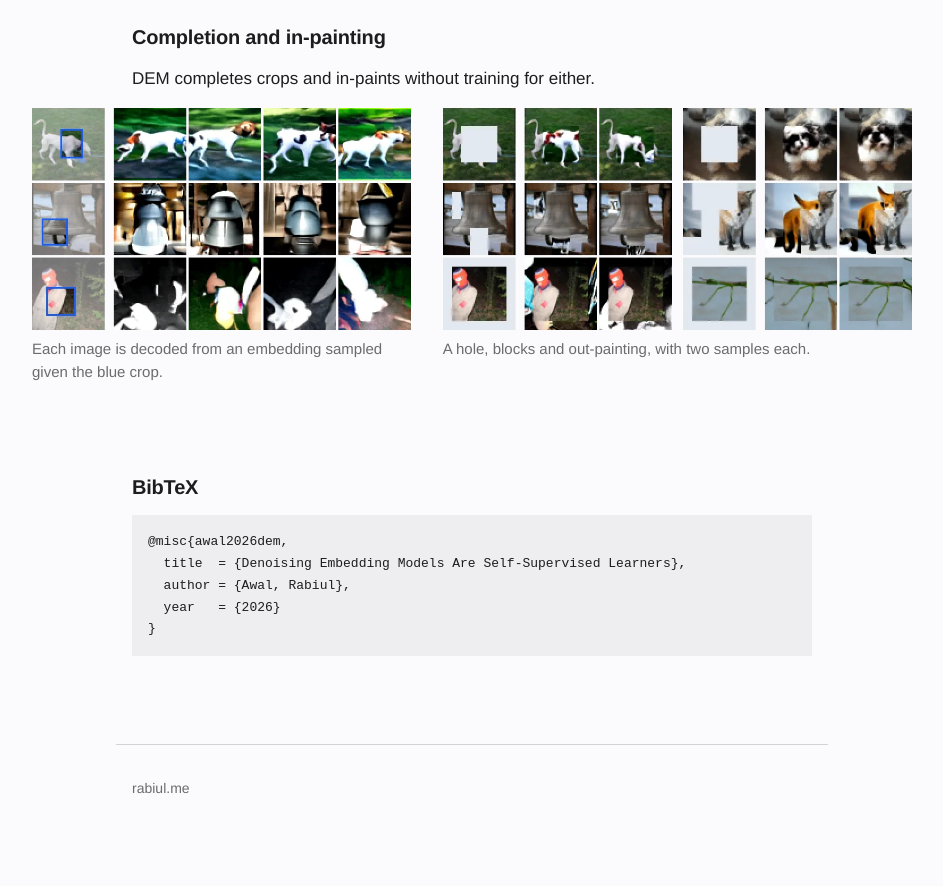
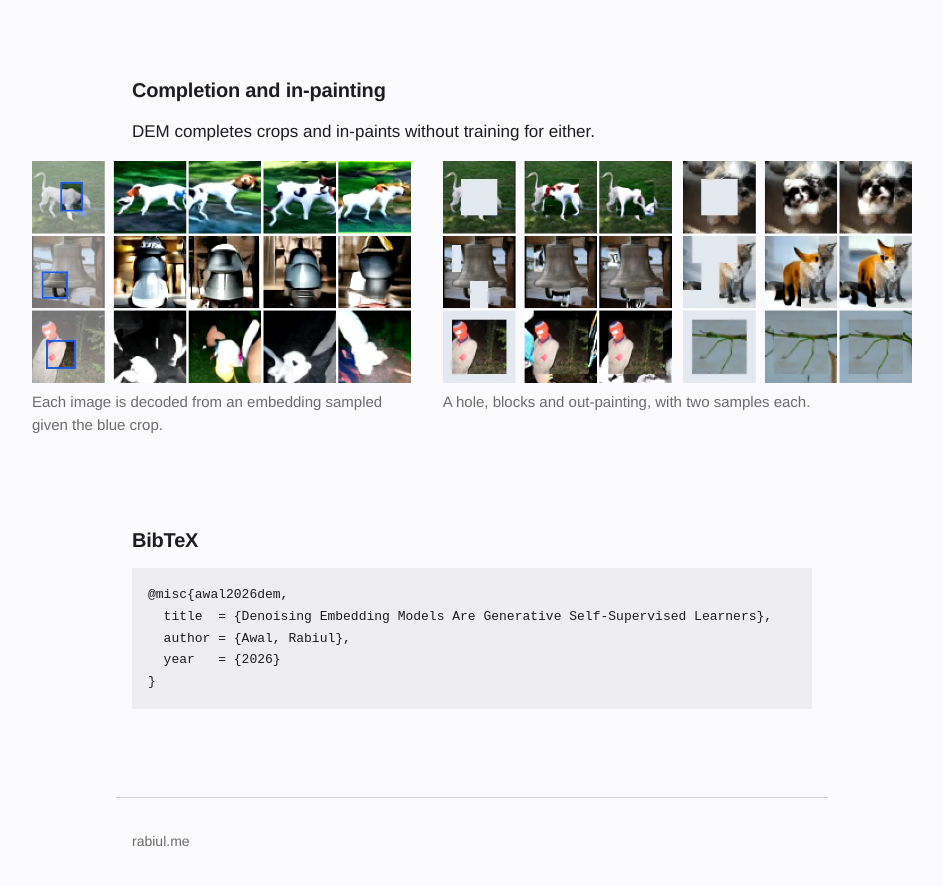
Before and after one commit to rabiulcste/rabiulcste.github.io, a Jekyll site: the page built from dem/index.html, in a window 1280 px wide and 900 px high, scrolled down 5196 px. Shown: the top 886 px of the window, without its empty margins (168-1111 px from the left). Built offline with Jekyll 4.4.1, drawn with Linux system fonts in a browser that asks for light colours; before the commit the page ends 6044 px from its top, so only the background shows below that; some of the changed text lies outside the part shown.

Commit message:
DEM page: new paper title

```diff
--- a/_includes/pages/about-research.html
+++ b/_includes/pages/about-research.html
@@ -8,7 +8,7 @@
 
   <div class="list-entry"><pre class="entry-art" aria-hidden="true"> .--.
   (o  )>
-  /|__|</pre><p class="entry-text"><strong class="list-entry-title">Denoising Embedding Models Are Self-Supervised Learners.</strong> Rabiul Awal. <em>In preparation, 2026</em>. <span class="link-group"><a href="/dem/">website</a></span></p></div>
+  /|__|</pre><p class="entry-text"><strong class="list-entry-title">Denoising Embedding Models Are Generative Self-Supervised Learners.</strong> Rabiul Awal. <em>In preparation, 2026</em>. <span class="link-group"><a href="/dem/">website</a></span></p></div>
 </div>
 
 <h2 id="publications-heading">Selected publications</h2>
--- a/dem/index.html
+++ b/dem/index.html
@@ -1,7 +1,7 @@
 ---
 layout: project
-title: "Denoising Embedding Models Are Self-Supervised Learners"
-seo_title: "DEM: Denoising Embedding Models Are Self-Supervised Learners"
+title: "Denoising Embedding Models Are Generative Self-Supervised Learners"
+seo_title: "DEM: Denoising Embedding Models Are Generative Self-Supervised Learners"
 description: "DEM: a diffusion model at two levels that learns visual representations and generates images in one network, trained by denoising alone."
 keywords: ["DEM", "denoising embedding model", "self-supervised learning", "representation learning", "visual representation learning", "diffusion models", "diffusion models as representation learners", "representation alignment", "REPA", "unified representation learning and generation", "joint-embedding", "JEPA", "I-JEPA", "DINOv2", "DINO", "linear probe", "representation generation", "RCG", "unconditional image generation", "generation without labels", "latent diffusion", "diffusion transformer", "ImageNet"]
 authors:
@@ -18,7 +18,7 @@
 og_image: og.jpg
 bibtex: |
   @misc{awal2026dem,
-    title  = {Denoising Embedding Models Are Self-Supervised Learners},
+    title  = {Denoising Embedding Models Are Generative Self-Supervised Learners},
     author = {Awal, Rabiul},
     year   = {2026}
   }
--- a/llms.txt
+++ b/llms.txt
@@ -14,7 +14,7 @@
 ## Projects
 
 - [One Flow Transformer for Imagination and Control (DRIFT)]({{ site.url }}/drift/): An online RL agent whose world model and policy share one Flow Transformer backbone, trained from scratch with no expert data. The actor-critic learns in imagination on the backbone's own features. A reconstruction-free next-latent prediction objective makes those features useful for control, and shortcut flow matching imagines each frame in one denoising step, using 33x fewer FLOPs per imagined transition than prior diffusion agents. Outperforms diffusion and flow baselines on Craftium and Crafter and is competitive on Atari 100k. Authors: Rabiul Awal, Jinseong Jeong, Ankur Sikarwar, Parisa Kordjamshidi, Andrii Zadaianchuk, Sai Rajeswar, Paul Hongsuck Seo, Aishwarya Agrawal. Under review, 2026. Topics: world models, diffusion world models, model-based reinforcement learning, sample-efficient RL, learning in imagination, self-predictive representations, flow matching, one-step diffusion; compared with DIAMOND and DreamerV3.
-- [Denoising Embedding Models Are Self-Supervised Learners (DEM)]({{ site.url }}/dem/): One network trained only by denoising learns visual representations and generates images without labels. It is a diffusion model at two levels, denoising the embedding of an image given another view and generating the image that embedding describes, and joint-embedding self-supervised prediction is its full-noise special case. On ImageNet-100, its linear probe reaches 76.1% against 72.8% for DINOv2 at the same training length (k-NN 69.9% against 72.5%), and it generates without labels at FID 19.5 (RCG, which trains three models: 19.7). Rabiul Awal, work in progress, 2026. Topics: self-supervised learning, visual representation learning, diffusion models as representation learners, representation alignment (REPA), JEPA, DINOv2, unified representation learning and generation, unconditional image generation.
+- [Denoising Embedding Models Are Generative Self-Supervised Learners (DEM)]({{ site.url }}/dem/): One network trained only by denoising learns visual representations and generates images without labels. It is a diffusion model at two levels, denoising the embedding of an image given another view and generating the image that embedding describes, and joint-embedding self-supervised prediction is its full-noise special case. On ImageNet-100, its linear probe reaches 76.1% against 72.8% for DINOv2 at the same training length (k-NN 69.9% against 72.5%), and it generates without labels at FID 19.5 (RCG, which trains three models: 19.7). Rabiul Awal, work in progress, 2026. Topics: self-supervised learning, visual representation learning, diffusion models as representation learners, representation alignment (REPA), JEPA, DINOv2, unified representation learning and generation, unconditional image generation.
 - [A Self-Supervised Free Lunch for Flow Map Training (iFeCo)]({{ site.url }}/ifeco/): Flow-map training already distills a teacher on a cleaner view into a student on a noisier view. iFeCo extends this distillation to features, with no external encoder and no extra forward pass. In a preliminary ImageNet-100 speedrun with MeanFlow SiT-B/2, it lowers one-step FID from 57.3 to 48.9, ahead of REPA (51.2), which needs a frozen DINOv2 encoder. Rabiul Awal, work in progress, 2026. Topics: flow maps, one-step and few-step diffusion, MeanFlow, shortcut models, consistency models, diffusion distillation, self-distillation, representation alignment (REPA) without an external encoder, SIGReg.
 
 ## Selected publications
```
